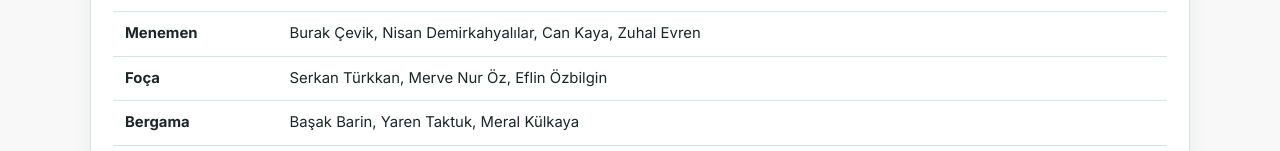
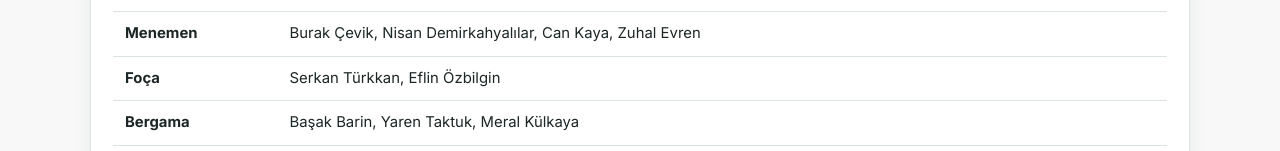
Before and after one commit to sdanacioglu/30daymapchallenge-2026, a plain HTML site: page mapathon.html in a window 1280 px wide. Shown: the part 607-758 px from the top of the page. Drawn offline with Linux system fonts and the light colour scheme.

Commit message:
Güncelleme

```diff
--- a/mapathon.html
+++ b/mapathon.html
@@ -33,7 +33,7 @@
                 <tr><td><strong>Çiğli</strong></td><td>İremnur Albayrak, Efe Coşkun Dönmez, Mehmet Ali Yanmaz</td></tr>
                 <tr><td><strong>Karşıyaka</strong></td><td>İrem Beytüt, Yağmur Tuana Eltemur, Efe Koçer, Nebahat Ecem Akkanım</td></tr>
                 <tr><td><strong>Menemen</strong></td><td>Burak Çevik, Nisan Demirkahyalılar, Can Kaya, Zuhal Evren</td></tr>
-                <tr><td><strong>Foça</strong></td><td>Serkan Türkkan, Merve Nur Öz, Eflin Özbilgin</td></tr>
+                <tr><td><strong>Foça</strong></td><td>Serkan Türkkan, Eflin Özbilgin</td></tr>
                 <tr><td><strong>Bergama</strong></td><td>Başak Barin, Yaren Taktuk, Meral Külkaya</td></tr>
                 <tr><td><strong>Aliağa</strong></td><td>Damla Çakmak, Mustafa Baran Arslan, Ferid Şahin</td></tr>
                 <tr><td><strong>Dikili</strong></td><td>İpek Baran, Gülçin Kekeç</td></tr>
```
